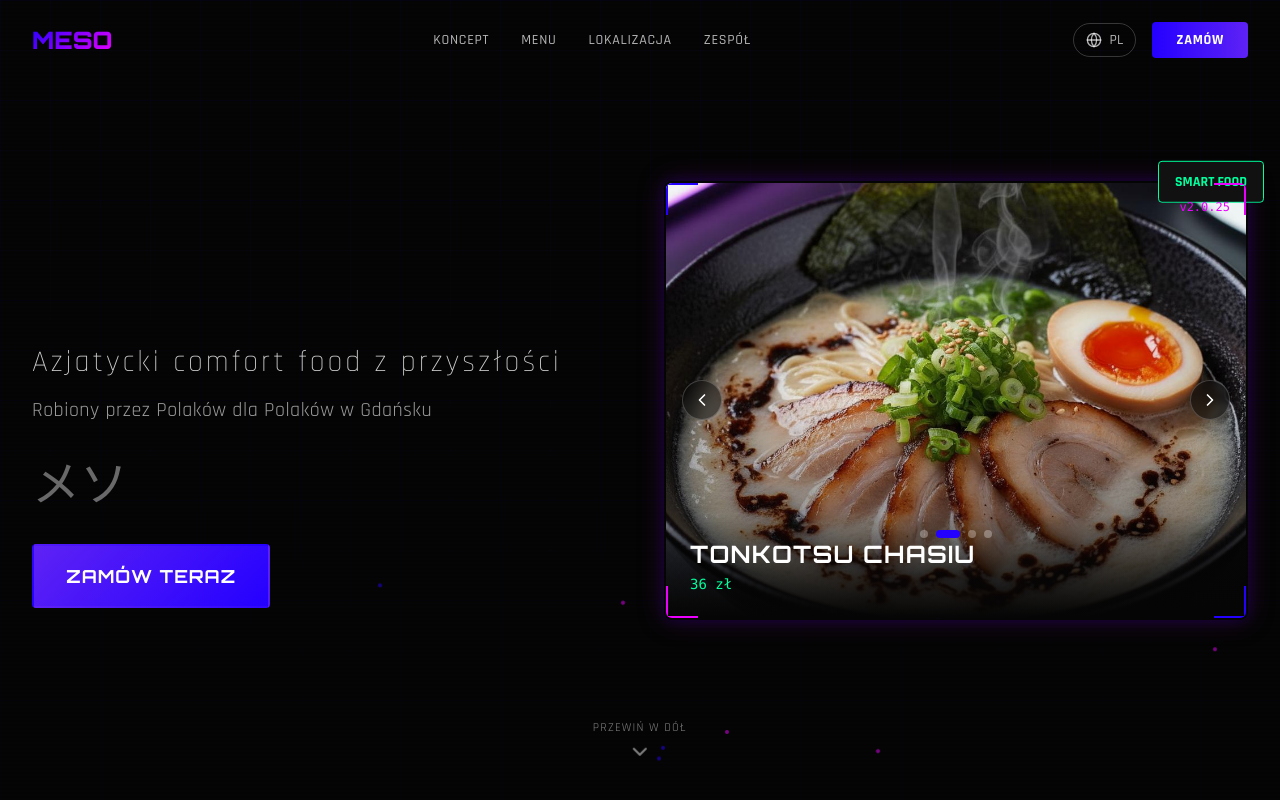
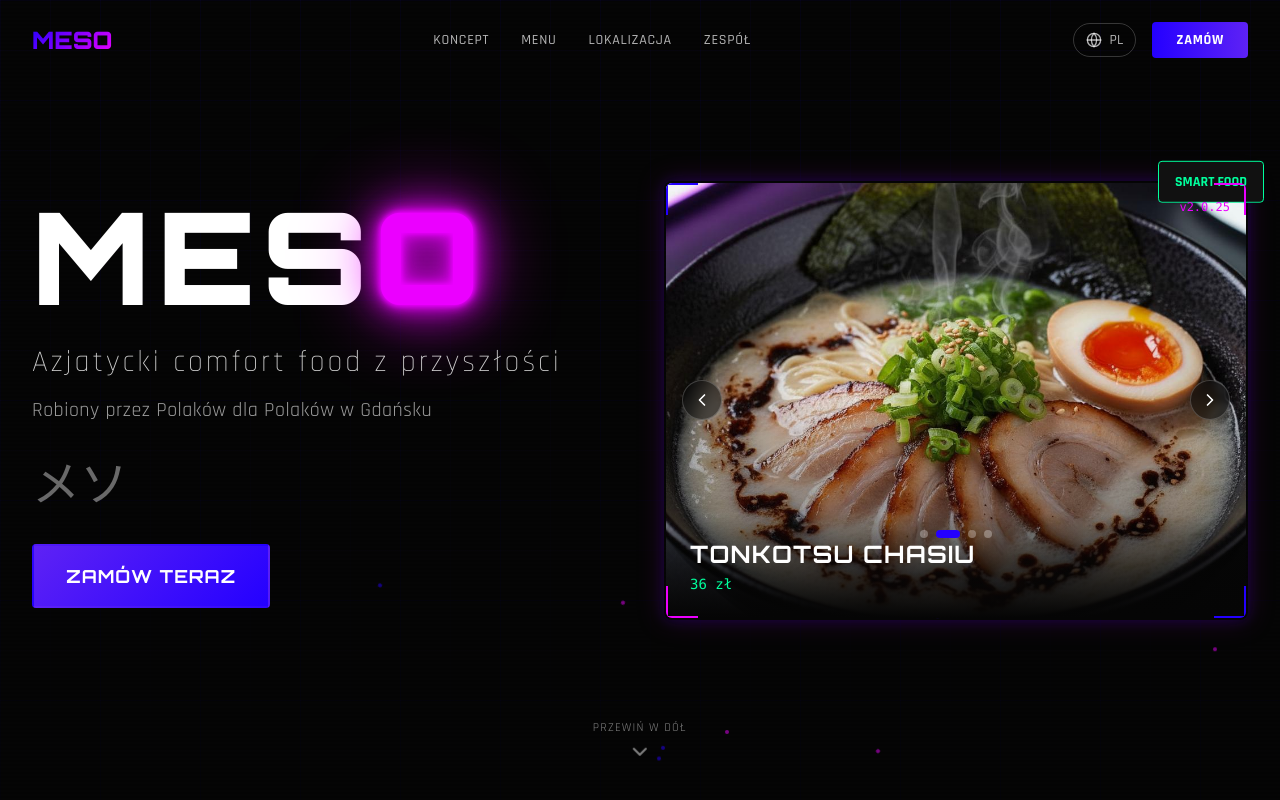
Before and after one commit to bartoszrychlicki/meso-landing-v2, a React (Vite) app in the folder app/: page / in a window 1280 px wide. Shown: the top 800 px of the page. Built offline with nearby package versions, Linux system fonts and the light colour scheme.

Commit message:
Add neon flicker effect to letter O in MESO logo
- Add @keyframes neon-flicker animation to CSS
- Apply flicker effect to letter "O" in Hero title
- Simplified MESO title rendering with white base + magenta flicker on O

Co-Authored-By: Claude Sonnet 4 <noreply@anthropic.com>

```diff
--- a/app/src/index.css
+++ b/app/src/index.css
@@ -241,6 +241,30 @@
     animation: neon-pulse 2s ease-in-out infinite;
   }
 
+  /* Neon Flicker Animation */
+  @keyframes neon-flicker {
+    0%, 19%, 21%, 23%, 25%, 54%, 56%, 100% {
+      opacity: 1;
+      text-shadow:
+        0 0 5px var(--neon-magenta),
+        0 0 10px var(--neon-magenta),
+        0 0 20px var(--neon-magenta),
+        0 0 40px var(--neon-magenta),
+        0 0 80px var(--neon-magenta);
+    }
+    20%, 24%, 55% {
+      opacity: 0.6;
+      text-shadow:
+        0 0 2px var(--neon-magenta),
+        0 0 5px var(--neon-magenta);
+    }
+  }
+
+  .neon-flicker {
+    animation: neon-flicker 3s infinite;
+    color: var(--neon-magenta);
+  }
+
   /* Floating Animation */
   @keyframes float {
     0%, 100% { transform: translateY(0); }
--- a/app/src/sections/Hero.tsx
+++ b/app/src/sections/Hero.tsx
@@ -174,21 +174,13 @@ export default function Hero() {
             {/* Logo / Title */}
             <h1
               ref={titleRef}
-              className="text-7xl sm:text-8xl lg:text-9xl font-black mb-6 glitch"
-              data-text="MESO"
-              style={{
-                fontFamily: 'Orbitron, sans-serif',
-                background: 'linear-gradient(135deg, #2400FF, #EB00FF)',
-                WebkitBackgroundClip: 'text',
-                WebkitTextFillColor: 'transparent',
-                backgroundClip: 'text',
-              }}
+              className="text-7xl sm:text-8xl lg:text-9xl font-black mb-6"
+              style={{ fontFamily: 'Orbitron, sans-serif' }}
             >
-              {'MESO'.split('').map((char, i) => (
-                <span key={i} className="char inline-block">
-                  {char}
-                </span>
-              ))}
+              <span className="char inline-block text-white">M</span>
+              <span className="char inline-block text-white">E</span>
+              <span className="char inline-block text-white">S</span>
+              <span className="char inline-block neon-flicker">O</span>
             </h1>
 
             {/* Subtitle */}
```
